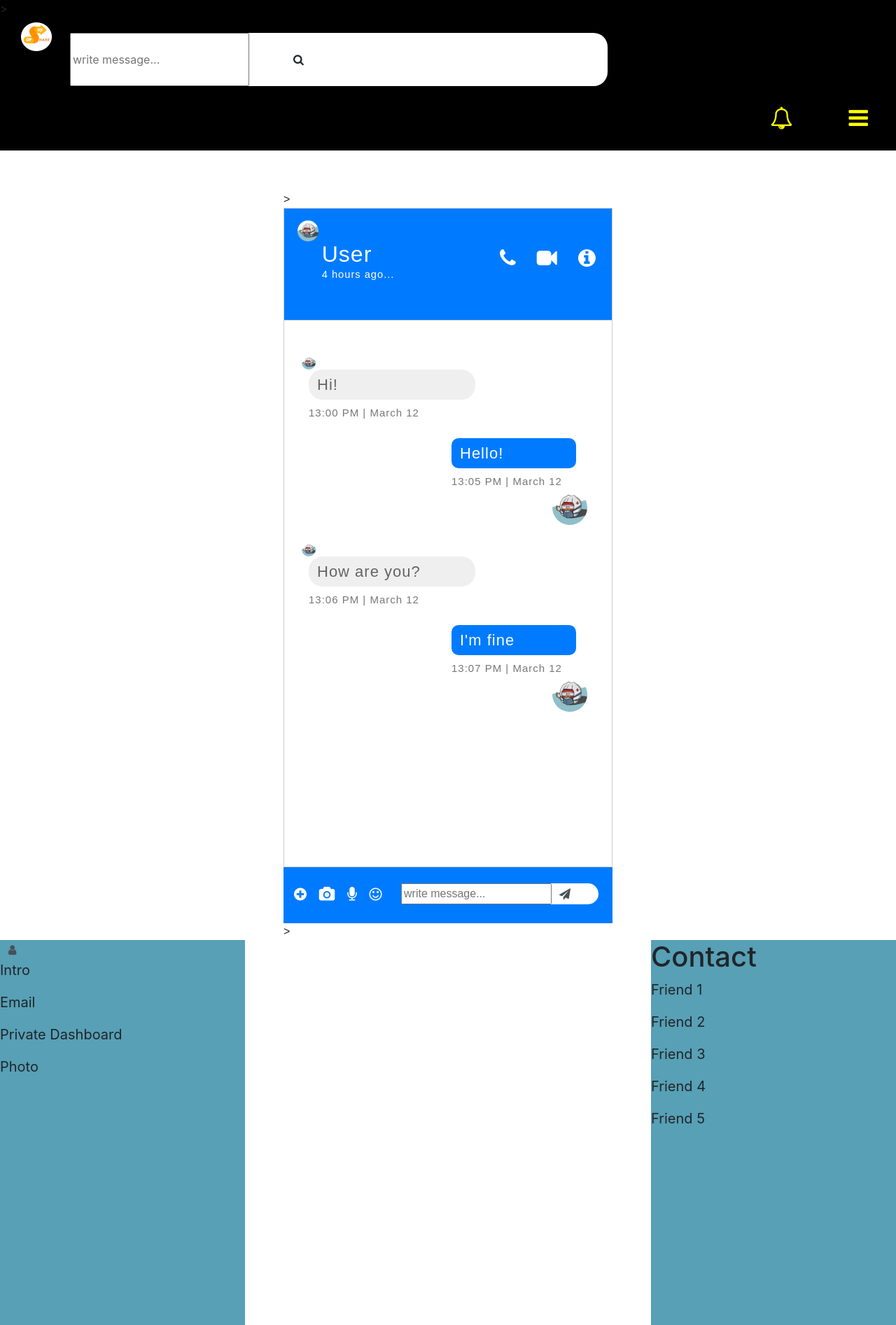
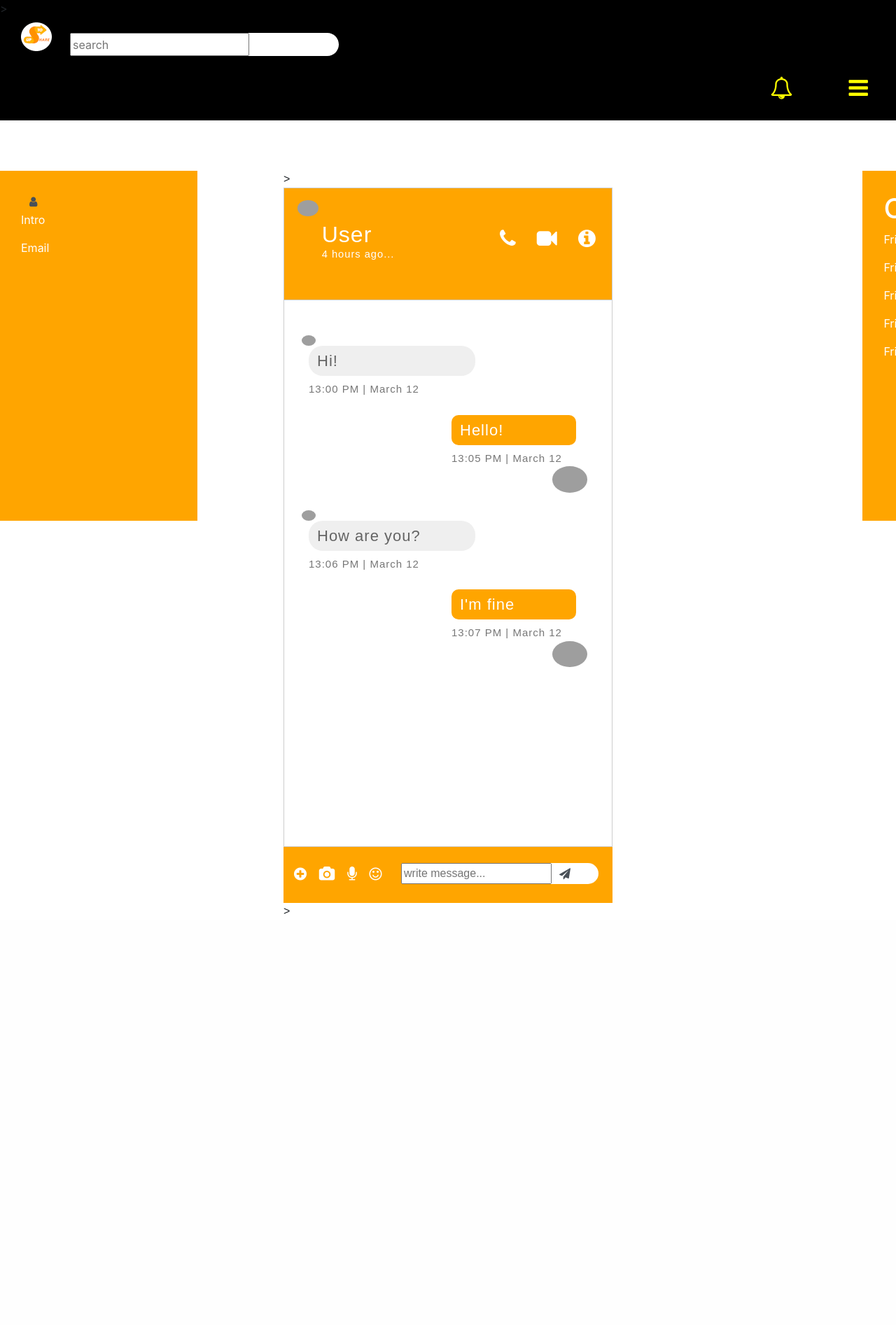
Before and after one commit to doduydao19/IOBC-21-Social-Website, a PHP site: page /test.html in a window 1280 px wide. Shown: the whole page at 70% size. After the commit the page ends 1306 px from the top, so only its background shows below. Run offline with PHP 8.4, Linux system fonts and the light colour scheme; grey boxes are pictures that could not be loaded.

Commit message:
User page update

```diff
--- a/Source/User page/styles.css
+++ b/Source/User page/styles.css
@@ -1,6 +1,7 @@
 body{
     margin: 0px;
 }
+
 
 .home-container{
     display: grid;
@@ -36,16 +37,19 @@
     display: block;
     justify-content: space-between;
     padding: 100px;
+    border: 1px solid #ccc;
+    overflow: hidden;
 }
 
 .leftside{
     display: flex;
+    width: 50%;
 }
 
 .container{
     max-width: 500 !important;
     margin: auto;
-    margin-top: 4.5%;
+    margin-top: 0%;
     font-family: sans-serif;
     letter-spacing: 1px;
 }
@@ -61,7 +65,7 @@
     height: 20%;
     border-bottom: none;
     display: inline-block;
-    background-color: #007bff;
+    background-color: orange;
 }
 
 .msg-header-img{
@@ -165,7 +169,7 @@
 }
 
 .outgoing-msg p{
-    background: #007bff none repeat scroll 0 0;
+    background: orange none repeat scroll 0 0;
     color: #fff;
     border-radius: 10px;
     font-size: 22px;
@@ -190,7 +194,7 @@
 .message-bottom{
     position: relative;
     height: 10%;
-    background-color: #007bff;
+    background-color: orange;
 }
 
 .input-group{
@@ -213,14 +217,13 @@
     border: none !important;
 }
 
-
-
 .bottom-icon{
     float: left;
     margin-top: 23px;
     width: 30% !important;
     font-size: 21px;
     margin-left: 10px;
+    cursor: pointer;
 }
 
 .bottom-icon .fa{
@@ -240,17 +243,47 @@
     cursor: pointer;
     background: #57a0b6;
     float: right;
-    position:static;
     font-size: 20px;
+    text-emphasis-position: top left;
 }
+
 .center {
-    width: 350px;
+    width: 30%;
     height: 550px;
     cursor: pointer;
     background: #57a0b6;
     float: left;
     font-size: 20px;
+    text-align: left;
 }
+
 .h1 {
     font-size: 20px;
 }
+.f-grid {
+    display: grid;
+    /* W(adjusted) = W(individual) - (1rem * 1/2) */
+    grid-template-columns: calc(35% - (40px * 1/2)) calc(35% - (40px * 1/2));
+    grid-column-gap: 950px;
+    position: absolute;
+    width: 864px;
+    height: 500px;
+}
+ul {
+    padding: 10px;
+    background-color: #ccc;
+    display: flex;
+    justify-content: space-between;
+    position: fixed;
+    left: 0;
+    right: 0;
+    top: 0;
+}
+.f-grid-col {
+    padding: 30px;
+    background-color: orange;
+    color: #fff;
+}
+.pleft {
+    text-align: left;
+}
--- a/Source/User page/test.html
+++ b/Source/User page/test.html
@@ -14,11 +14,10 @@
             </div>
 
             <div class="input-group">
-                <input type="text" class="from-control" placeholder="write message...">
+                <input type="text" class="from-control" placeholder="search">
                 <div class="input-group-append">
-                    <span class="input-group-text"></i></span>
+                    <span class="input-group-text"></span></span>
                 </div>
-                <i class="fa fa-search"></i>
             </div>
         </div>
 
@@ -33,12 +32,35 @@
 
         </div>
     </div>
+    <br>
+    <br>
+    <br>
+    <!------info bar---------->
+    <div class="f-grid">
+        <div class="f-grid-col">
+            <span class="input-group-text"><i class="fa fa-user"></i></span>
+            <p>Intro</p>
+            <p>Email</p>
+
+        </div>
+
+
+
+        <div class="f-grid-col">
+        <h1>Contact</h1>
+            <p>Friend 1</p>
+            <p>Friend 2</p>
+            <p>Friend 3</p>
+            <p>Friend 4</p>
+            <p>Friend 5</p>
+        </div>
+    </div>
 
     <div class="container">
-        <!---------Discussion box--------->>
+     <!---------Discussion box--------->>
         <div class="msg-header">
             <div class="msg-header-img">
-                <img src="User1.JPG">
+                <img src="User.png">
             </div>
 
             <div class="active">
@@ -61,7 +83,7 @@
                         <!--------first line---------------->
                         <div class="received-chat">
                             <div class="received-chat-img">
-                                <img src="User1.JPG">
+                                <img src="User.png">
                             </div>
                             <div class="received-msg">
                                 <div class="received-msg-inbox">
@@ -77,14 +99,14 @@
                                     <span class="time">13:05 PM | March 12</span>
                             </div>
                             <div class="outgoing-chat-img">
-                                <img src="User1.JPG">
+                                <img src="User.png">
                             </div>
                         </div>
 
                         <!-----------second line---------->
                         <div class="received-chat">
                             <div class="received-chat-img">
-                                <img src="User1.JPG">
+                                <img src="User.png">
                             </div>
                             <div class="received-msg">
                                 <div class="received-msg-inbox">
@@ -100,7 +122,7 @@
                                     <span class="time">13:07 PM | March 12</span>
                             </div>
                             <div class="outgoing-chat-img">
-                                <img src="User1.JPG">
+                                <img src="User.png">
                             </div>
                         </div>
 
@@ -127,21 +149,5 @@
 
         <!--------Discussion box end here----------->>
     </div>
-
-    <div class="contact-container 1">
-    <h1>Contact</h1>
-        <p>Friend 1</p>
-        <p>Friend 2</p>
-        <p>Friend 3</p>
-        <p>Friend 4</p>
-        <p>Friend 5</p>
-    </div>
-    <div class="center">
-        <span class="input-group-text"><i class="fa fa-user"></i></span>
-        <p>Intro</p>
-        <p>Email</p>
-        <p>Private Dashboard</p>
-        <p>Photo</p>
-    </div>
 </body>
 </html>
```
